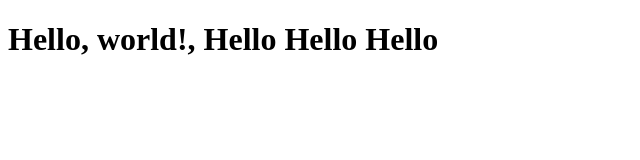
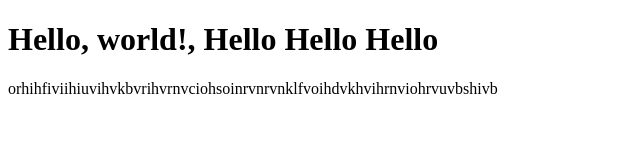
Before and after one commit to alilefta/cs50w_example1, a plain HTML site: page index.html in a window 1280 px wide. Shown: the whole page, without its empty margins (0-640 px from the left). Drawn offline with Linux system fonts and the light colour scheme.

Commit message:
Update index.html

```diff
--- a/index.html
+++ b/index.html
@@ -5,5 +5,6 @@
 </head>
 <body>
 	<h1>Hello, world!, Hello Hello Hello</h1>
+	<p>orhihfiviihiuvihvkbvrihvrnvciohsoinrvnrvnklfvoihdvkhvihrnviohrvuvbshivb</p>
 </body>
 </html>
```
